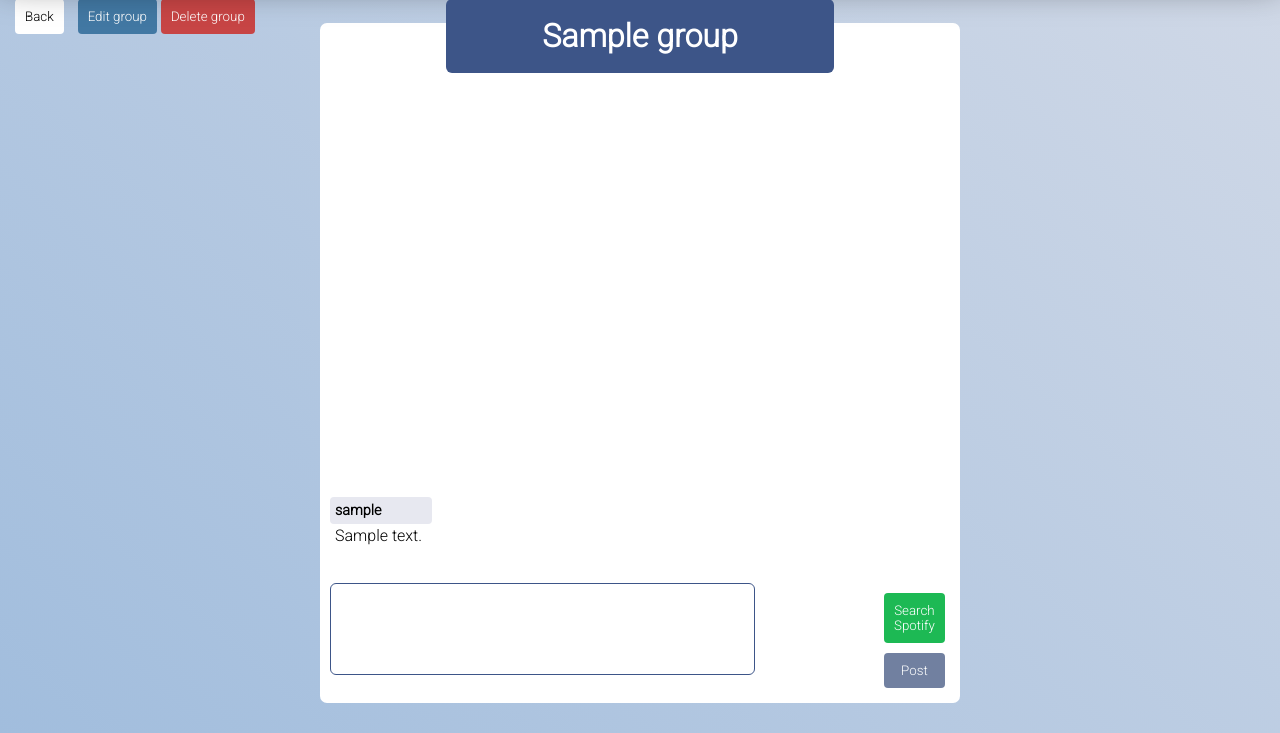
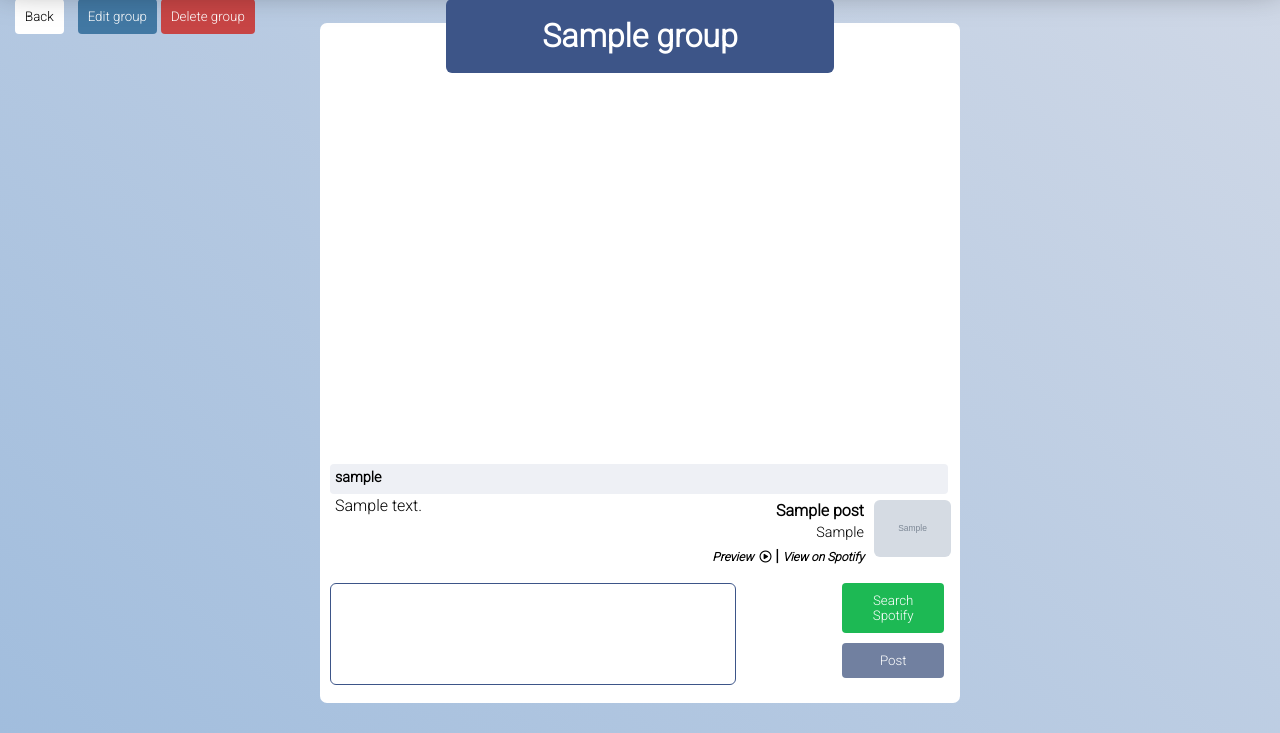
Before and after one commit to cwayr/spotify-sharing, a Flask app: page /user/1/group/1 in a window 1280 px wide. Shown: the part 67-800 px from the top of the page. Run offline with Flask 2, Linux system fonts and the light colour scheme; a user stored in the database is signed in; tables that the repository leaves empty hold one stand-in row (values such as "Sample post"); grey boxes marked "Sample" are stand-in pictures; some libraries are stand-ins or nearby versions; some web fonts are replaced.

Commit message:
add songs to group posts

```diff
--- a/config.py
+++ b/config.py
@@ -28,6 +28,8 @@ class TestingConfig(Config):
     ENV = 'testing'
     LOGIN_DISABLED = True # https://flask-login.readthedocs.io/en/latest/
     WTF_CSRF_ENABLED = False
+    SESSION_COOKIE_DOMAIN = None
+    PRESERVE_CONTEXT_ON_EXCEPTION = False # https://github.com/jarus/flask-testing/issues/21
 
 
 class ProductionConfig(Config):
--- a/routes/group_routes.py
+++ b/routes/group_routes.py
@@ -1,4 +1,4 @@
-from flask import Blueprint, render_template, redirect, session
+from flask import Blueprint, render_template, redirect, session, request
 from flask_login.utils import login_required
 import requests
 from urllib.parse import urlencode
@@ -6,6 +6,7 @@ from forms import PostForm, GroupForm, SpotifySearchForm
 from models import db, User, Group, UserGroup, Post
 from spotify_api_auth import SpotifyAPI
 from api_keys import CLIENT_ID, CLIENT_SECRET
+from helpers import clear_session
 
 group_routes = Blueprint("group_routes", __name__, static_folder="../static", template_folder="../templates/group_page")
 
@@ -20,17 +21,44 @@ def group_page(user_id, group_id):
     user_in_group = UserGroup.query.filter(UserGroup.user_id == user_id, UserGroup.group_id == group_id).first() # determine if user is in group (but not admin). Used to choose which action buttons to display.
     posts = Post.query.filter(Post.group_id == group_id).all()
 
-    form = PostForm()
+    post_form = PostForm()
 
-    if form.validate_on_submit():
-        content = form.content.data
-        newPost = Post(content=content, user_id=user_id, group_id=group_id)
+    # remove selected song from session storage on button click
+    if request.method == 'POST' and request.form["btn"] == "delete":
+        clear_session()
+
+    return render_template("group.html", user=user, group=group, user_in_group=user_in_group, posts=posts, post_form=post_form, clear_session=clear_session)
+
+
+@group_routes.route("/user/<int:user_id>/group/<int:group_id>/post", methods=["POST"])
+@login_required
+def post(user_id, group_id):
+    """Create post."""
+
+    post_form = PostForm()
+
+    if post_form.validate_on_submit():
+        content = post_form.content.data
+
+        if session.get('track_name'):
+            print('SONG IN SESSION I REPEAT')
+            s_image=session.get('track_image')
+            s_name=session.get('track_name')
+            s_artist=session.get('track_artist')
+            s_link=session.get('track_link')
+            s_preview=session.get('track_preview')
+
+            newPost = Post(content=content, user_id=user_id, group_id=group_id, s_image=s_image, s_name=s_name, s_artist=s_artist, s_link=s_link, s_preview=s_preview)
+
+        else:
+            print('NOTHING IN SESSION I REPEAT')
+            newPost = Post(content=content, user_id=user_id, group_id=group_id)
+
         db.session.add(newPost)
         db.session.commit()
+        clear_session()
 
         return redirect(f"/user/{user_id}/group/{group_id}")
-
-    return render_template("group.html", user=user, group=group, user_in_group=user_in_group, posts=posts, form=form)
 
 
 @group_routes.route("/user/<int:user_id>/group/<int:group_id>/join", methods=["POST"])
@@ -91,14 +119,16 @@ def delete_group(user_id, group_id):
 @group_routes.route("/user/<int:user_id>/group/<int:group_id>/search_spotify", methods=["GET", "POST"])
 @login_required
 def search_spotify(user_id, group_id):
+    """Search Spotify API for songs."""
 
     user = User.query.get(user_id)
     group = Group.query.get(group_id)
 
-    form = SpotifySearchForm()
+    search_form = SpotifySearchForm()
 
-    if form.validate_on_submit():
-        query = form.query.data
+    # spotify search form
+    if search_form.validate_on_submit() and request.form["btn"] == "search":
+        query = search_form.query.data
         client = SpotifyAPI(CLIENT_ID, CLIENT_SECRET)
         client.authorize()
         token = client.access_token
@@ -111,9 +141,19 @@ def search_spotify(user_id, group_id):
 
         r = requests.get(lookup_url, headers=headers)
         resp = r.json()
-        session['track_results'] = resp["tracks"]["items"]
+        session["track_results"] = resp["tracks"]["items"]
+
+    # add data from selected song to session
+    if request.method == 'POST' and request.form["btn"] == "select":
+        session['track_image'] = request.form.get('track_image')
+        session['track_name'] = request.form.get('track_name')
+        session['track_artist'] = request.form.get('track_artist')
+        session['track_link'] = request.form.get('track_link')
+        session['track_preview'] = request.form.get('track_preview')
+
+        return redirect(f"/user/{user_id}/group/{group_id}")
 
     if (session.get('track_results') != None):
-        return render_template("search_spotify.html", user=user, group=group, form=form, tracks=session.get('track_results'))
+        return render_template("search_spotify.html", user=user, group=group, search_form=search_form, post_form=PostForm(), tracks=session.get('track_results'))
     else:
-        return render_template("search_spotify.html", user=user, group=group, form=form)
+        return render_template("search_spotify.html", user=user, group=group, search_form=search_form, post_form=PostForm())
--- a/routes/landing_routes.py
+++ b/routes/landing_routes.py
@@ -2,6 +2,7 @@ from flask import Blueprint, render_template, redirect
 from flask_login import login_user, logout_user
 from forms import LoginForm, RegisterForm
 from models import db, User
+from helpers import clear_session
 
 landing_routes = Blueprint("landing_routes", __name__, static_folder="../static", template_folder="../templates/landing_page")
 
@@ -59,5 +60,6 @@ def logout():
     """Handle logout."""
 
     logout_user()
+    clear_session() # removes post draft data
 
     return redirect("/login")
--- a/static/group.css
+++ b/static/group.css
@@ -69,18 +69,15 @@
 .group-feed {
   display: grid;
   grid-template-rows: 5fr 1fr;
-  position: relative;
   box-sizing: border-box;
   background-color: #fff;
   height: 85vh;
   padding-top: 70px;
   margin-top: -50px;
   border-radius: 7px;
+  overflow-y: scroll;
   overflow-x: hidden;
   word-wrap: normal;
-  overflow-y: scroll;
-  -ms-overflow-style: none; /* for Internet Explorer, Edge */
-  scrollbar-width: none; /* for Firefox */
   z-index: 0;
 }
 
@@ -90,12 +87,13 @@
 
 /* feed portion where posts and comments will display */
 .feed {
-  grid-row: 1 / 2;
-  position: absolute;
-  bottom: 10px;
   display: flex;
   flex-direction: column;
   justify-content: flex-end;
+  grid-row: 1 / 2;
+  height: 100%;
+  width: 100%;
+  bottom: 10px;
   gap: 10px;
   padding: 10px;
 }
@@ -103,13 +101,14 @@
 /* input section for text area and buttons */
 .feed-post-creation {
   display: grid;
-  grid-template-columns: 70% 15% 15%;
+  grid-template-columns: 65% 15% 20%;
   position: sticky;
   bottom: 0;
   grid-row: 2 / 3;
   height: 110px;
   width: 100%;
   margin: auto;
+  margin-top: 10px;
   padding: 10px;
   border-radius: 6px;
 }
@@ -125,33 +124,81 @@
   resize: none;
   font-size: 16px;
   font-family: "Roboto", sans-serif;
-  padding: 10px;
+  padding: 15px;
   border-radius: 6px;
 }
 
-.feed-post-creation-btns {
-  grid-column: 3 / 4;
-  padding: 10px;
+.feed-post-creation-spotify img {
+  grid-template-columns: 2 / 3;
+  width: 88%;
+  border-radius: 6px;
+}
+
+.feed-post-creation-spotify .delete-img {
+  position: absolute;
+  text-align: center;
+  outline: 1px solid rgb(197, 0, 0);
+  border-radius: 10%;
+  z-index: 2;
 }
 
 .feed-post-creation button {
   grid-column: 2 / 3;
 }
 
+.post {
+  display: grid;
+  grid-template-columns: 55% 30% 12% 3%;
+  grid-template-rows: 30px 1fr;
+  width: 100%;
+}
+
 .post h4 {
+  grid-column: 1 / 4;
+  grid-row: 1 / 2;
   font-size: 0.9em;
   margin-top: 0;
   margin-bottom: 0;
-  background-color: rgb(231, 232, 240);
+  background-color: rgb(238, 240, 245);
   padding: 5px;
-  width: 100%;
+  width: 98%;
   border-radius: 4px;
 }
 
 .post p {
+  grid-column: 1 / 2;
+  grid-row: 2 / 3;
   font-size: 1em;
   margin: 2px 0 8px 0;
   padding-left: 5px;
+}
+
+.post img {
+  grid-column: 3 / 4;
+  grid-row: 2 / 3;
+  margin-top: 6px;
+  width: 100%;
+  min-width: 50px;
+  border-radius: 6px;
+}
+
+.post h5 {
+  font-size: 1em;
+  grid-column: 2 / 3;
+  grid-row: 2 / 3;
+  text-align: right;
+  margin: 6px 10px 5px 0;
+  line-height: 1.4em;
+}
+
+.post h5 .artist {
+  font-size: 0.9em;
+  font-weight: 100;
+}
+
+.post h5 .links span {
+  font-size: 0.75em;
+  font-style: italic;
 }
 
 .modal-bg {
@@ -231,7 +278,7 @@
 
 .spotify-search-res {
   display: grid;
-  grid-template-columns: 80px 1fr 200px;
+  grid-template-columns: 80px 1fr 100px;
   width: 100%;
 }
 
@@ -254,3 +301,19 @@
   font-size: 14px;
   margin: 10px;
 }
+
+.select-btn {
+  grid-template-columns: 2 / 3;
+  border: 1px solid #3d5588;
+  height: 40px;
+  width: 80px;
+}
+
+.select-btn:hover {
+  background-color: #3d5588;
+  color: #fff;
+}
+
+.selected {
+  border: 3px solid #1db954;
+}
--- a/static/group.js
+++ b/static/group.js
@@ -1,4 +1,4 @@
-// toggleDisabled disables the post button if the textarea is empty
+// toggleDisabled disables the post button if the textarea is empty. Group page.
 function toggleDisabled() {
   const button = document.querySelector(".post-btn");
   const input = document.querySelector("textarea");
@@ -13,5 +13,23 @@ function toggleDisabled() {
 }
 
 toggleDisabled();
+document.querySelector("textarea").addEventListener("keyup", toggleDisabled);
 
-document.querySelector("textarea").addEventListener("keypress", toggleDisabled);
+// removeSongFromPostCreation removes a song from the post creation form (jQuery). Group page.
+$trackImg = $("#selected-track-img");
+$trackImg.on("click", function () {
+  $("selected-track-img").hide();
+});
+
+$albumImgDiv = $("#feed-post-creation-spotify");
+$albumImgDiv.on("click", removeAlbumImg);
+
+function removeAlbumImg() {
+  $trackImg.hide();
+}
+
+// scroll to bottom of group page
+window.onload = () => {
+  const groupDiv = document.querySelector(".group-feed");
+  groupDiv.scrollTop = groupDiv.scrollHeight;
+};
--- a/templates/group_page/group.html
+++ b/templates/group_page/group.html
@@ -1,4 +1,3 @@
-
 {% extends 'header.html' %}
 <!-- -->
 {% block morestyle%}
@@ -7,7 +6,7 @@
 <!--  -->
 {% block morecontent %}
 <div class="left">
-  <a href="/user/{{ user.id }}/group/{{ group.id }}"><button class="back-btn">Back</button></a>
+  <a href="/user/{{ user.id }}"><button class="back-btn">Back</button></a>
   {% if group.admin_id != user.id %} {% if user_in_group %}
   <!-- non-admin buttons -->
   <form
@@ -52,34 +51,90 @@
     <div class="feed">
       {% for post in posts %}
       <div class="post">
-        <p>
-          <h4>{{ user.username }}</h4>
-          <p>{{ post.content }} </p>
-        </p>
+        <h4>{{ post.user.username }}</h4>
+        <br />
+        <p>{{ post.content }}</p>
+        {% if post.s_name %}
+        <img
+          src="{{ post.s_image }}"
+          alt="{{ session['track_name'] }} album image"
+        />
+        <h5>
+          {{ post.s_name }}
+          <div class="artist">{{ post.s_artist }}</div>
+          <div class="links">
+            <span
+              ><a href="{{ post.s_preview }}" target="_blank"
+                >Preview &nbsp;<i class="far fa-play-circle"></i></a
+            ></span>
+            |
+            <span
+              ><a href="{{ post.s_link }}" target="_blank"
+                >View on Spotify</a
+              ></span
+            >
+          </div>
+        </h5>
+        {% endif %}
       </div>
       {% endfor %}
     </div>
     <div class="feed-post-creation">
       <div class="feed-post-creation-input">
-        <form method="POST" novalidate="True" id="post-form">
-          {{ form.hidden_tag() }}
+        <form
+          action="/user/{{ user.id }}/group/{{ group.id }}/post"
+          method="POST"
+          novalidate="True"
+          id="post-form"
+        >
+          {{ post_form.hidden_tag() }}
           <!--  -->
-          {{ form.content }}
+          {{ post_form.content }}
           <!--  -->
         </form>
       </div>
+      <div class="feed-post-creation-spotify">
+        {% if session['track_name'] %}
+        <div class="delete-img">
+          <form
+            action="/user/{{ user.id }}/group/{{ group.id }}"
+            method="POST"
+            novalidate="True"
+          >
+            <button type="submit" name="btn" value="delete">
+              <i class="fas fa-trash-alt"></i>
+            </button>
+          </form>
+        </div>
+        <img
+          id="selected-track-img"
+          src="{{ session['track_image'] }}"
+          alt="{{ session['track_title'] }} album image"
+        />
+        {% endif %}
+      </div>
       <div class="feed-post-creation-btns">
         <form action="/user/{{ user.id }}/group/{{ group.id }}/search_spotify">
-          <button type="submit" class="spotify-btn" onclick="{{ session.pop('track_results', None) }}">Search Spotify</button>
+          <button
+            type="submit"
+            class="spotify-btn"
+            onclick="{{ session.pop('track_results', None) }}"
+          >
+            Search Spotify
+          </button>
         </form>
         <button form="post-form" type="submit" class="post-btn">Post</button>
       </div>
     </div>
   </div>
-{% block spotify %} {% endblock %}
+  {% block spotify %} {% endblock %}
 </div>
 <div class="right"></div>
 {% block script %}
-  <script src="/static/group.js"></script>
-{% endblock %}
-{% endblock %}
+<script src="/static/group.js"></script>
+<script
+  src="https://code.jquery.com/jquery-3.6.0.js"
+  integrity="sha256-H+K7U5CnXl1h5ywQfKtSj8PCmoN9aaq30gDh27Xc0jk="
+  crossorigin="anonymous"
+></script>
+{% endblock %} {% endblock %}
```
Also changed, not shown: helpers.py (added, +10 -0 lines), models.py (+7 -1 lines), templates/group_page/search_spotify.html (+36 -3 lines), tests/test_group_routes.py (+35 -2 lines), spotify-api-auth.py (deleted).
